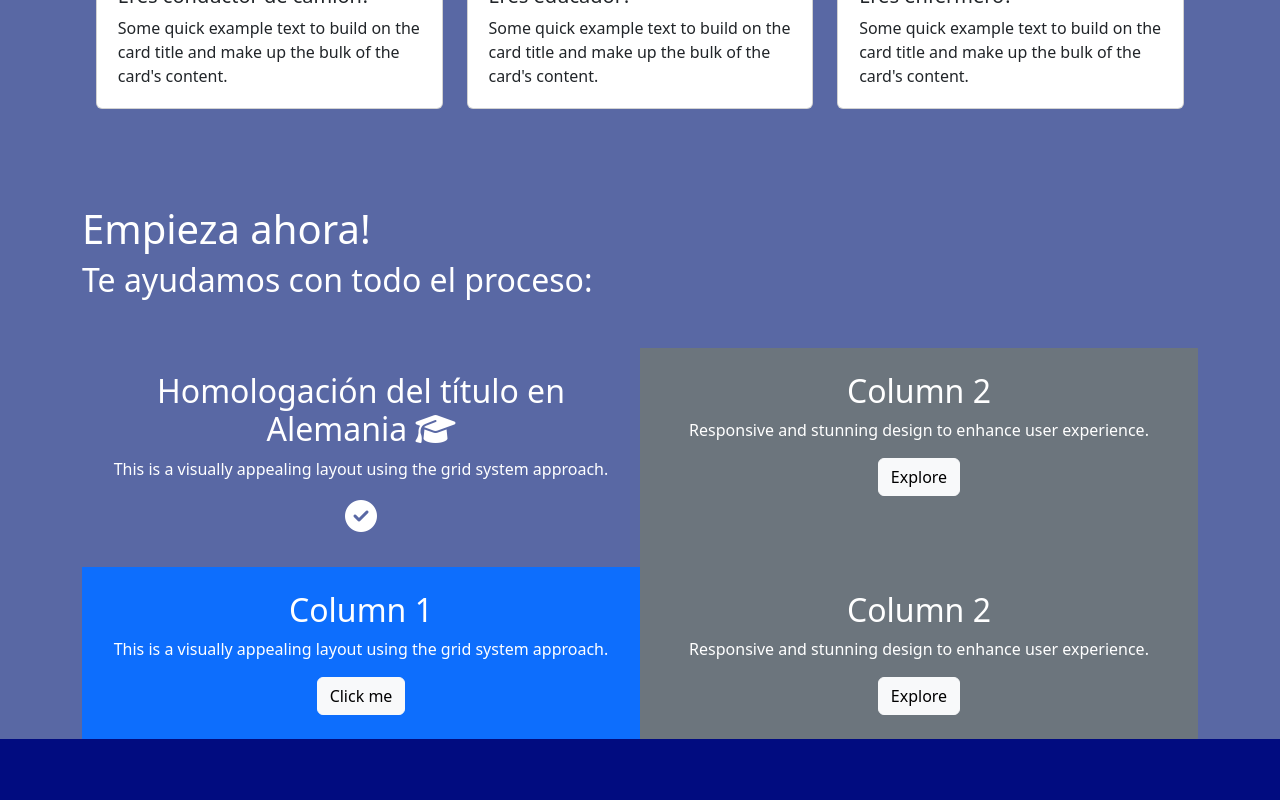
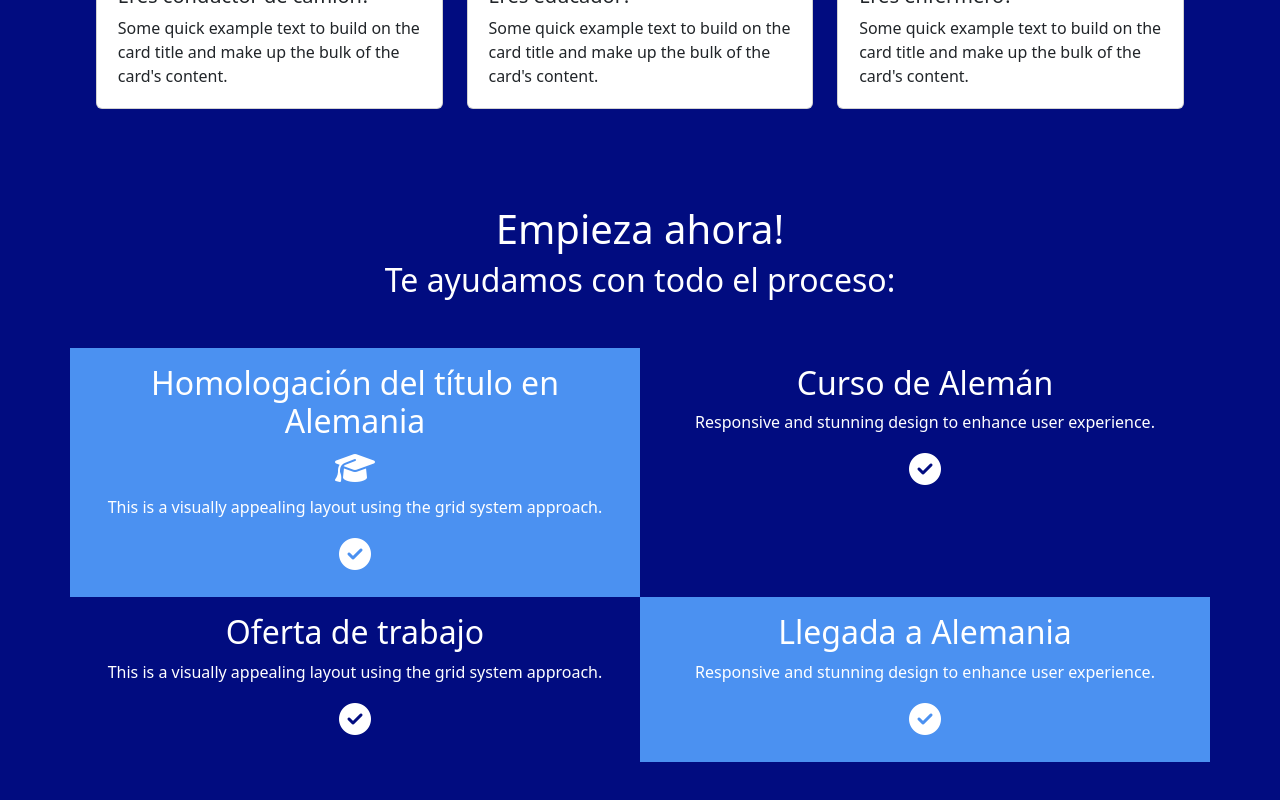
Before and after one commit to catalina-acosta/talentcol, a React (Create React App) app: page / in a window 1280 px wide. Shown: the part 1188-1988 px from the top of the page. Built offline with nearby package versions, Linux system fonts and the light colour scheme.

Commit message:
styling services section

```diff
--- a/src/App.css
+++ b/src/App.css
@@ -2,8 +2,10 @@
   font-family: 'Roboto', sans-serif;
   font-weight: 400;
   --background-color: #010C80;
+  --light-background-color: #5968a4;
   --font-color: #77D4FC ;
   --font-color2: white;
+  --accent-color: #4B91F1;
 }
 
 html {
--- a/src/components/Services.js
+++ b/src/components/Services.js
@@ -46,9 +46,11 @@ function Services() {
           </Col>
         </Row>
       </Container>
-      <Container className='timeline-block'>
-        <h1>Empieza ahora!</h1>
-        <h2>Te ayudamos con todo el proceso: </h2>
+      <Container className='services-map-block' fluid>
+        <div className='section-title'>
+          <h1>Empieza ahora!</h1>
+          <h2>Te ayudamos con todo el proceso: </h2>
+        </div>
         <ServicesMap />
       </Container>
     </div>
--- a/src/helpers/ServicesMap.js
+++ b/src/helpers/ServicesMap.js
@@ -1,31 +1,33 @@
 import React from 'react'
-import { Container, Row, Col, Button } from 'react-bootstrap'
+import { Container, Row, Col } from 'react-bootstrap'
+import '../styles/ServicesMap.css'
 
 function ServicesMap() {
   return (
     <Container className="text-center my-5">
             <Row>
-                <Col md={6} className="bg-yellow text-white p-4">
-                    <h2>Homologación del título en Alemania <i class="fa-solid fa-graduation-cap"></i></h2>
+                <Col md={6} className="item light-blue">
+                    <h2>Homologación del título en Alemania</h2>
+                    <h2><i class="fa-solid fa-graduation-cap"></i></h2>
                     <p>This is a visually appealing layout using the grid system approach.</p>
                     <h2><i class="fa-solid fa-circle-check"></i></h2>
                 </Col>
-                <Col md={6} className="bg-secondary text-white p-4">
-                    <h2>Column 2</h2>
+                <Col md={6} className="item dark-blue">
+                    <h2>Curso de Alemán</h2>
                     <p>Responsive and stunning design to enhance user experience.</p>
-                    <Button variant="light">Explore</Button>
+                    <h2><i class="fa-solid fa-circle-check"></i></h2>
                 </Col>
             </Row>
             <Row>
-                <Col md={6} className="bg-primary text-white p-4">
-                    <h2>Column 1</h2>
+                <Col md={6} className="item dark-blue">
+                    <h2>Oferta de trabajo</h2>
                     <p>This is a visually appealing layout using the grid system approach.</p>
-                    <Button variant="light">Click me</Button>
+                    <h2><i class="fa-solid fa-circle-check"></i></h2>
                 </Col>
-                <Col md={6} className="bg-secondary text-white p-4">
-                    <h2>Column 2</h2>
+                <Col md={6} className="item light-blue">
+                    <h2>Llegada a Alemania</h2>
                     <p>Responsive and stunning design to enhance user experience.</p>
-                    <Button variant="light">Explore</Button>
+                    <h2><i class="fa-solid fa-circle-check"></i></h2>
                 </Col>
             </Row>
         </Container>
--- a/src/styles/Services.css
+++ b/src/styles/Services.css
@@ -1,5 +1,5 @@
 .services-block {
-  background-color: #5968a4;
+  background-color: var(--background-color);
   color: white;
 }
 
@@ -21,3 +21,12 @@
 .card {
   padding: 0.3rem;
 }
+
+.services-map-block {
+  background-color: var(--background-color
+  );
+}
+
+.section-title {
+  text-align: center;
+}
--- /dev/null
+++ b/src/styles/ServicesMap.css
@@ -0,0 +1,10 @@
+.item {
+  padding: 1rem;
+}
+.light-blue {
+  background-color: var(--accent-color);
+}
+
+.dark-blue {
+  background-color: var(--background-color);
+}
```
Also changed, not shown: src/styles/VerticalTimeline.css (deleted, +0 -26 lines).
